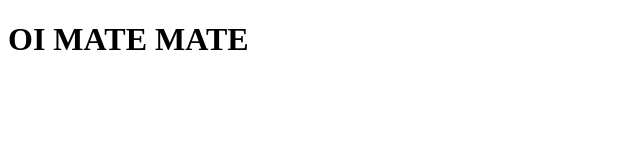
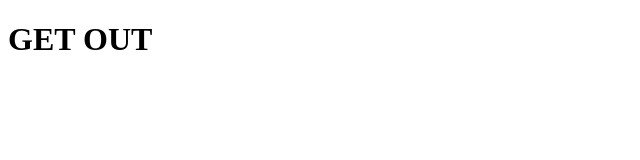
Before and after one commit to Jackieid/revou-hari1, a plain HTML site: page home.html in a window 1280 px wide. Shown: the whole page, without its empty margins (0-640 px from the left). Drawn offline with Linux system fonts and the light colour scheme.

Commit message:
first commit

```diff
--- a/home.html
+++ b/home.html
@@ -3,7 +3,7 @@
     <head>
         <title>HAHAHA</title>
         <body>
-            <h1>OI MATE MATE</h1>
+            <h1>GET OUT</h1>
         </body>
     </head>
 </html>
```
